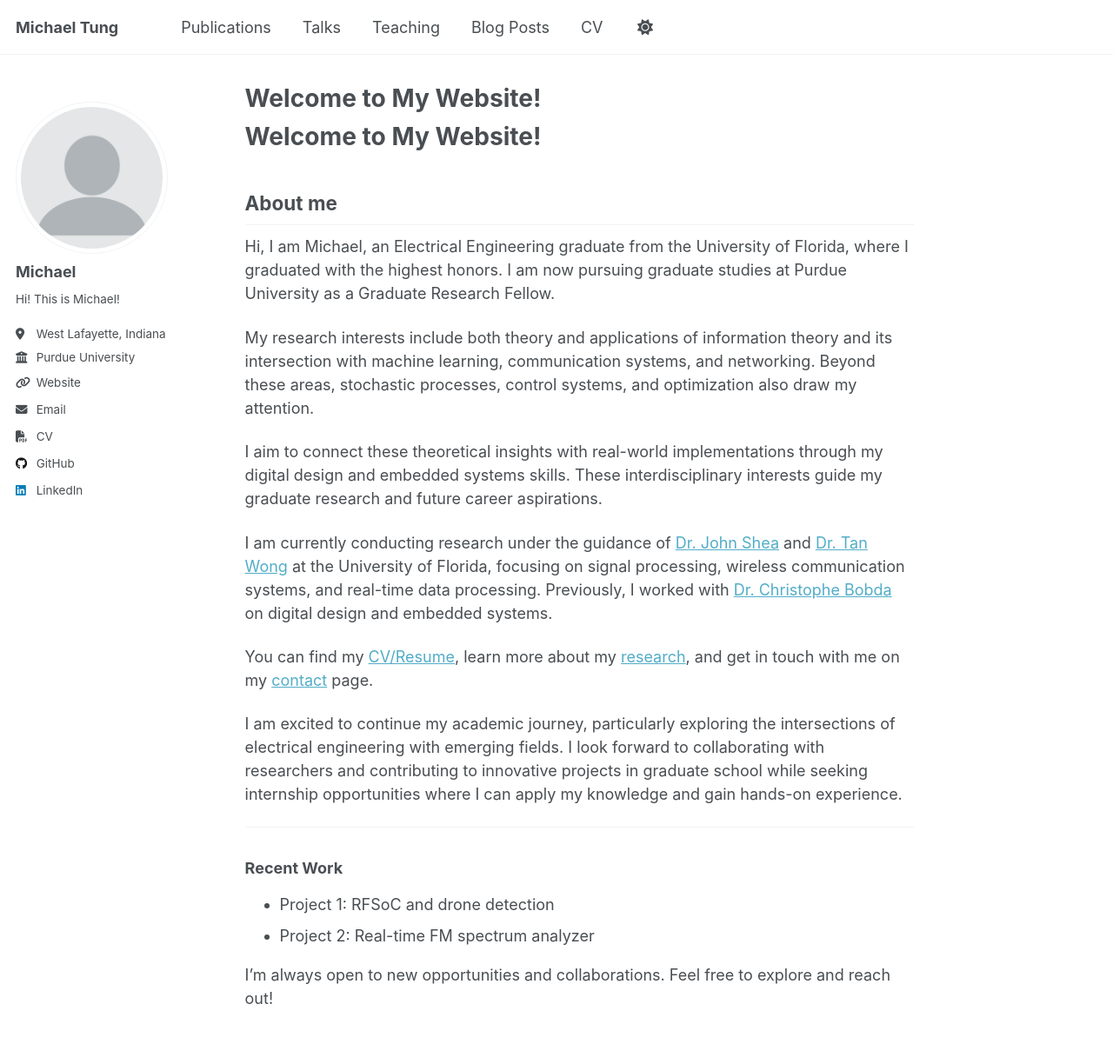
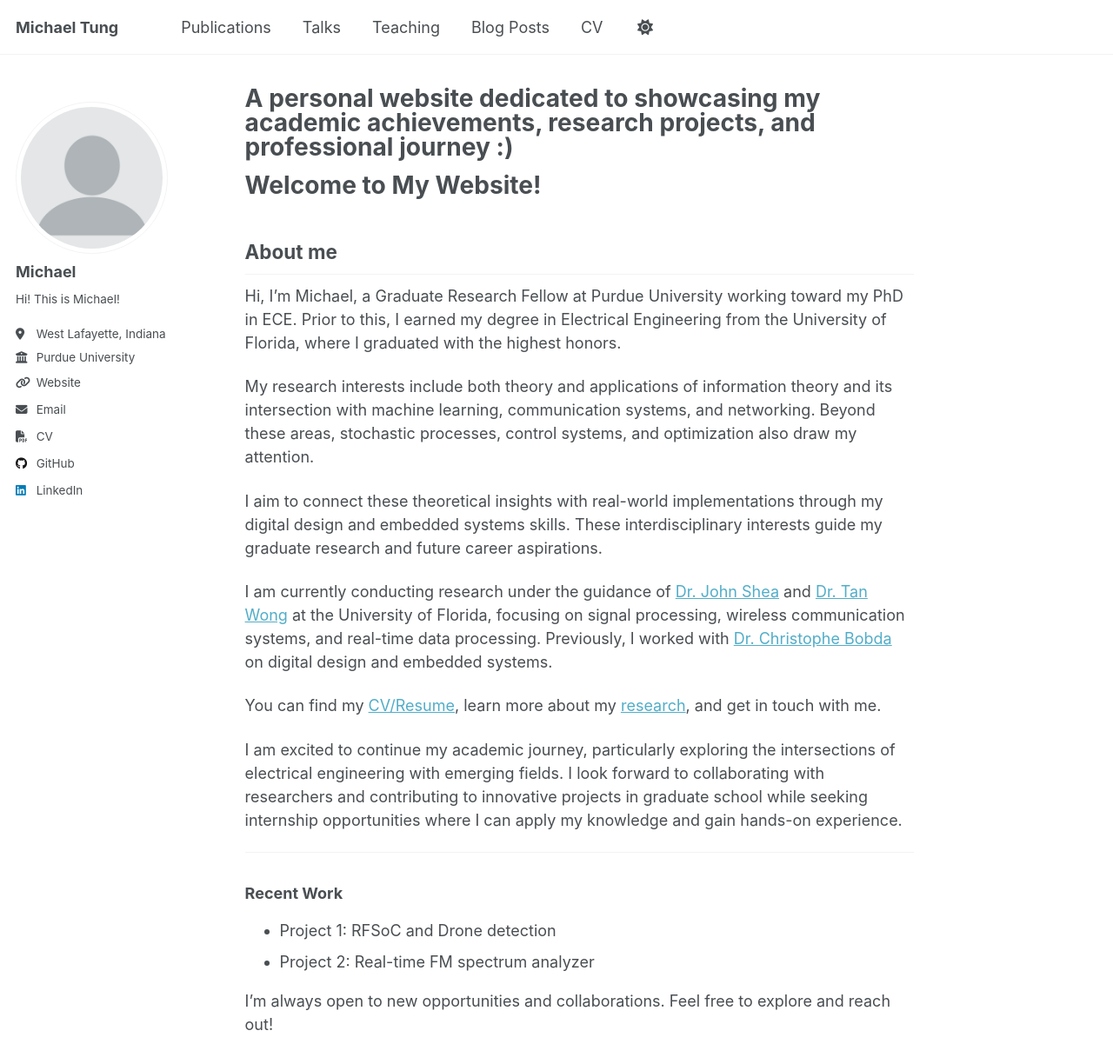
Before and after one commit to GodKnowss/GodKnowss.github.io, a Jekyll site: the page built from _pages/about.md, in a window 1280 px wide and 1400 px high. Shown: the top 1224 px of the window at 87% size. Built offline with Jekyll 4.4.1, drawn with Linux system fonts in a browser that asks for light colours; a script that is not in the unit is left out; our own code applies the rules of GitHub Pages for plain Markdown files.

Commit message:
okay, found the error on the about page

```diff
--- a/_pages/about.md
+++ b/_pages/about.md
@@ -1,16 +1,18 @@
 ---
 permalink: /
-title: "A personal website dedicated to showcasing my academic achievements, research projects, and professional journey :)" <!-- This will show up when you enter the website link-->
+title: "A personal website dedicated to showcasing my academic achievements, research projects, and professional journey :)"
 author_profile: true
 redirect_from:
   - /about/
   - /about.html
 ---
 
+<!-- The title shows up when you enter the website link, comment cant be put inside above, YAML type -->
+
 # Welcome to My Website!
 
 ## About me
-Hi, I am Michael, an Electrical Engineering graduate from the University of Florida, where I graduated with the highest honors. I am now pursuing graduate studies at Purdue University as a Graduate Research Fellow. <br>
+Hi, I'm Michael, a Graduate Research Fellow at Purdue University working toward my PhD in ECE. Prior to this, I earned my degree in Electrical Engineering from the University of Florida, where I graduated with the highest honors. <br>
 
 My research interests include both theory and applications of information theory and its intersection with machine learning, communication systems, and networking.
 Beyond these areas, stochastic processes, control systems, and optimization also draw my attention. <br>
@@ -20,14 +22,14 @@ I aim to connect these theoretical insights with real-world implementations thro
 I am currently conducting research under the guidance of [Dr. John Shea](https://www.ece.ufl.edu/people/faculty/john-m-shea/) and [Dr. Tan Wong](https://www.ece.ufl.edu/people/faculty/tan-wong/) at the University of Florida, focusing on signal processing, wireless communication systems, and real-time data processing.
 Previously, I worked with [Dr. Christophe Bobda](https://www.ece.ufl.edu/people/faculty/christophe-bobda/) on digital design and embedded systems. <br>
 
-You can find my [CV/Resume](cv.md), learn more about my [research](research.md), and get in touch with me on my [contact](contact.md) page. <br>
+You can find my [CV/Resume](/cv), learn more about my [research]((/cv/#research-interest)), and get in touch with me. <br>
 
 I am excited to continue my academic journey, particularly exploring the intersections of electrical engineering with emerging fields.
 I look forward to collaborating with researchers and contributing to innovative projects in graduate school while seeking internship opportunities where I can apply my knowledge and gain hands-on experience. <br>
 
 ---
 ### Recent Work
-- Project 1: RFSoC and drone detection
+- Project 1: RFSoC and Drone detection
 - Project 2: Real-time FM spectrum analyzer
 
 I’m always open to new opportunities and collaborations. Feel free to explore and reach out!
```
Also changed, not shown: _pages/cv.md (+3 -3 lines).
